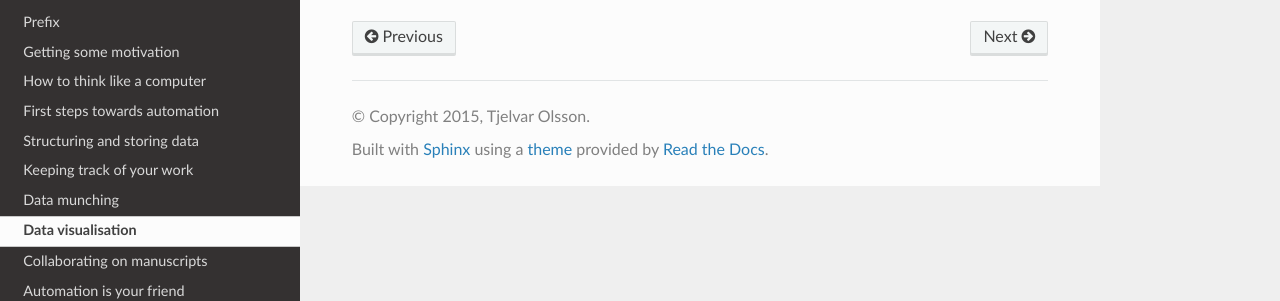
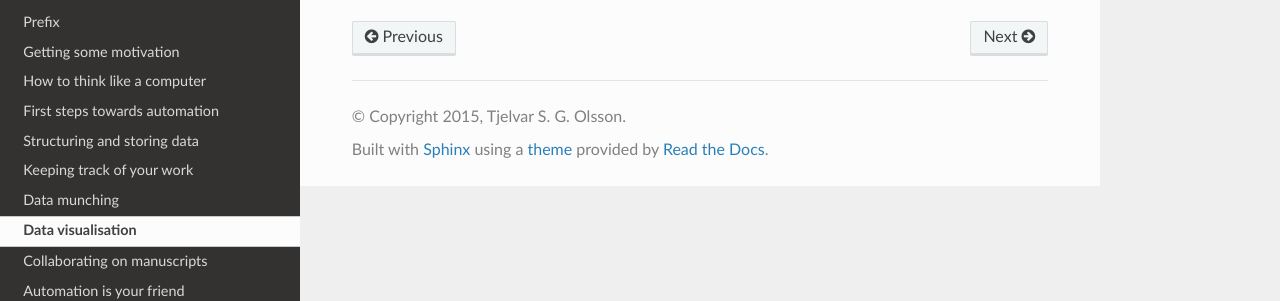
Before and after one commit to tjelvar-olsson/biologists-guide-to-computing, a Sphinx documentation site: the page built from source/data-visualisation.rst, in a window 1280 px wide. Shown: the part 139-440 px from the top of the page. Built offline with Sphinx 7.4.7 and the Read the Docs theme 2.0.0, drawn with Linux system fonts in a browser that asks for light colours.

Commit message:
Added cover image and initials.

```diff
--- a/source/conf.py
+++ b/source/conf.py
@@ -50,8 +50,8 @@ master_doc = 'index'
 
 # General information about the project.
 project = u"The Biologist's Guide to Computing"
-copyright = u'2015, Tjelvar Olsson'
-author = u'Tjelvar Olsson'
+copyright = u'2015, Tjelvar S. G. Olsson'
+author = u'Tjelvar S. G. Olsson'
 
 # The version info for the project you're documenting, acts as replacement for
 # |version| and |release|, also used in various other places throughout the
@@ -231,12 +231,12 @@ latex_elements = {
 #  author, documentclass [howto, manual, or own class]).
 latex_documents = [
   (master_doc, 'BiologistsGuidetoComputing.tex', u"The Biologist's Guide to Computing",
-   u'Tjelvar Olsson', 'manual'),
+   u'Tjelvar S. G. Olsson', 'manual'),
 ]
 
 # The name of an image file (relative to this directory) to place at the top of
 # the title page.
-#latex_logo = None
+latex_logo = "images/cover-image.png"
 
 # For "manual" documents, if this is true, then toplevel headings are parts,
 # not chapters.
```
Also changed, not shown: source/images/cover-image.png (added).
